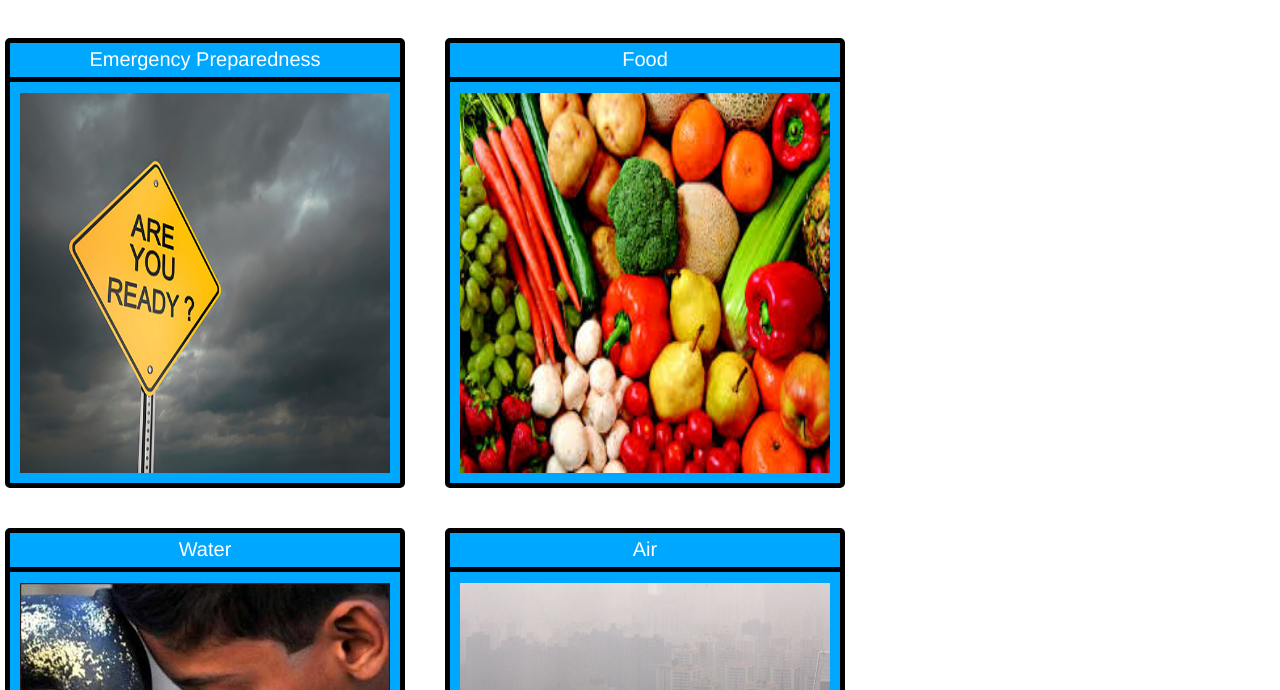
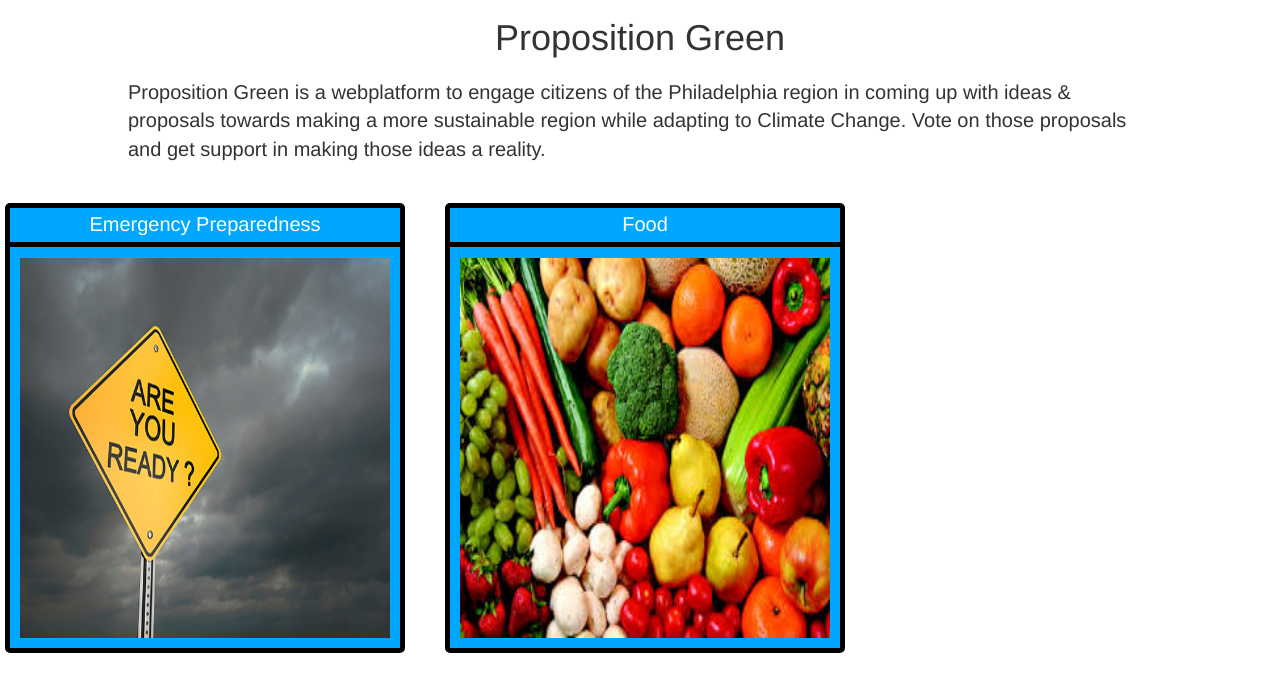
Before and after one commit to CfABrigadePhiladelphia/proposition-green, a website: page app/index.html at #!/categories in a window 1280 px wide. Shown: the part 54-744 px from the top of the page. Drawn offline with Linux system fonts and the light colour scheme; files whose address does not match are found by name.

Commit message:
Main page

```diff
--- a/app/css/app.css
+++ b/app/css/app.css
@@ -1,3 +1,9 @@
+.main-text {
+  width: 80%;
+  margin: 20px 10%;
+  font-size: 20px;
+}
+
 .category-item {
   width: 400px;
   height: 450px;
--- a/app/javascript/categories/categories.html
+++ b/app/javascript/categories/categories.html
@@ -1,4 +1,10 @@
 <topnav></topnav>
+
+<h1><center>Proposition Green</center></h1>
+
+<div class="main-text">
+  Proposition Green is a webplatform to engage citizens of the Philadelphia region in coming up with ideas &amp; proposals towards making a more sustainable region while adapting to Climate Change. Vote on those proposals and get support in making those ideas a reality.
+</div>
 
 <div>
   <div class="row">
```
